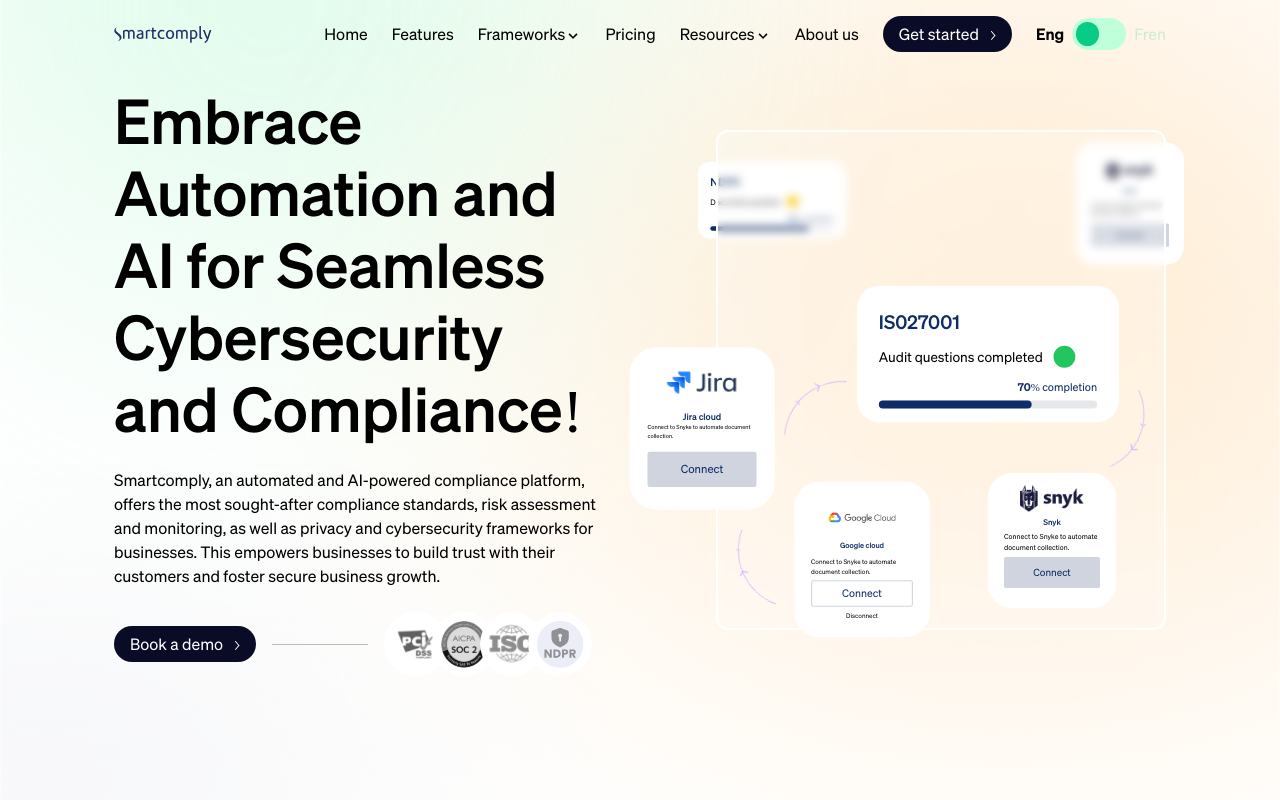
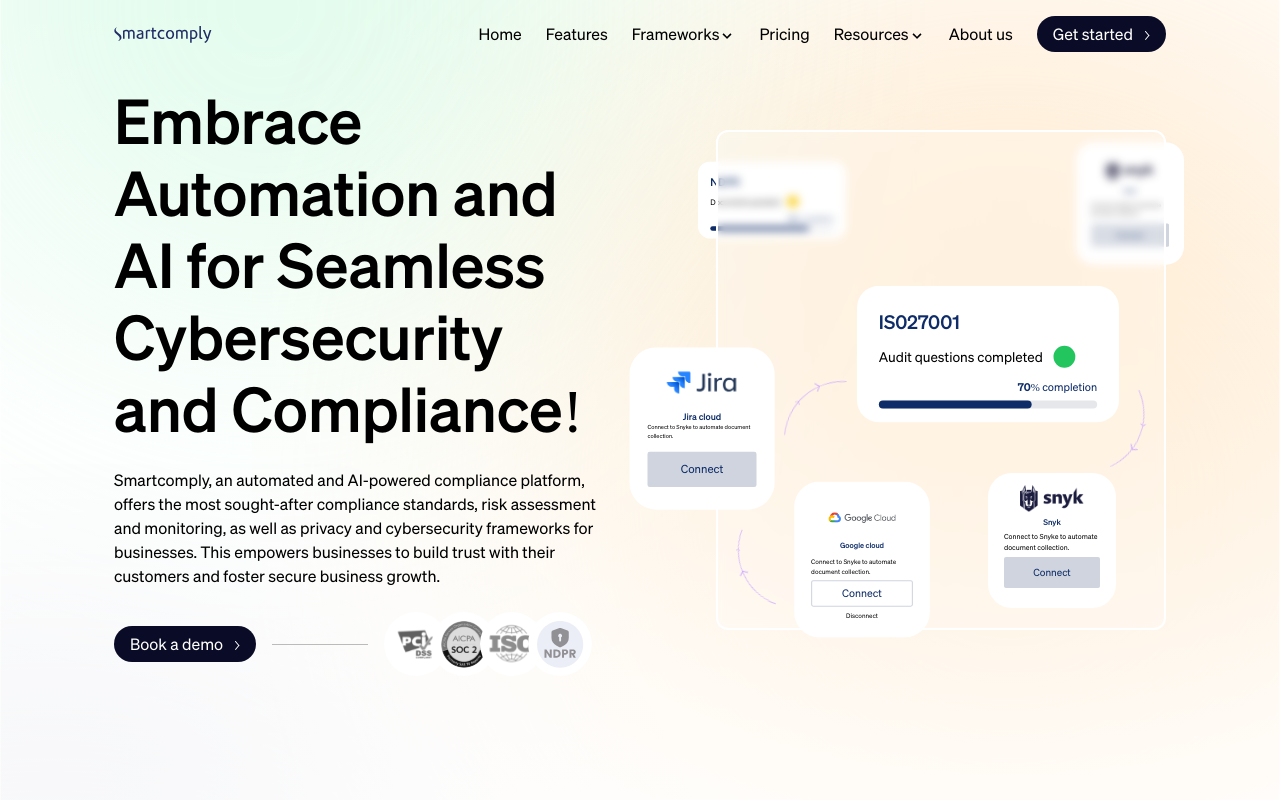
Before and after one commit to iwa-temmy/smartcomply-website, a React (Create React App) app: page / in a window 1280 px wide. Shown: the top 800 px of the page. Built offline with nearby package versions, Linux system fonts and the light colour scheme.

Commit message:
hide language switcher

```diff
--- a/src/components/connected/Navbar.jsx
+++ b/src/components/connected/Navbar.jsx
@@ -6,7 +6,7 @@
 import initial_white_icon from "../../assets/icons/inital_white_arrow.svg";
 import hover_white_icon from "../../assets/icons/hover_white_arrow.svg";
 import ResourcesDropdown from "../primitive/dropdown/ResourcesDropdown";
-import LanguageSwitcher from "../primitive/LanguageSwitcher";
+// import LanguageSwitcher from "../primitive/LanguageSwitcher";
 import MobileSidebar from "./MobileSidebar";
 
 const Navbar = () => {
@@ -32,7 +32,7 @@
               inital_arrow={initial_white_icon}
               hover_arrow={hover_white_icon}
             />
-            <LanguageSwitcher />
+            {/* <LanguageSwitcher /> */}
           </div>
           <div className="block xl:hidden">
             <MobileSidebar />
```
